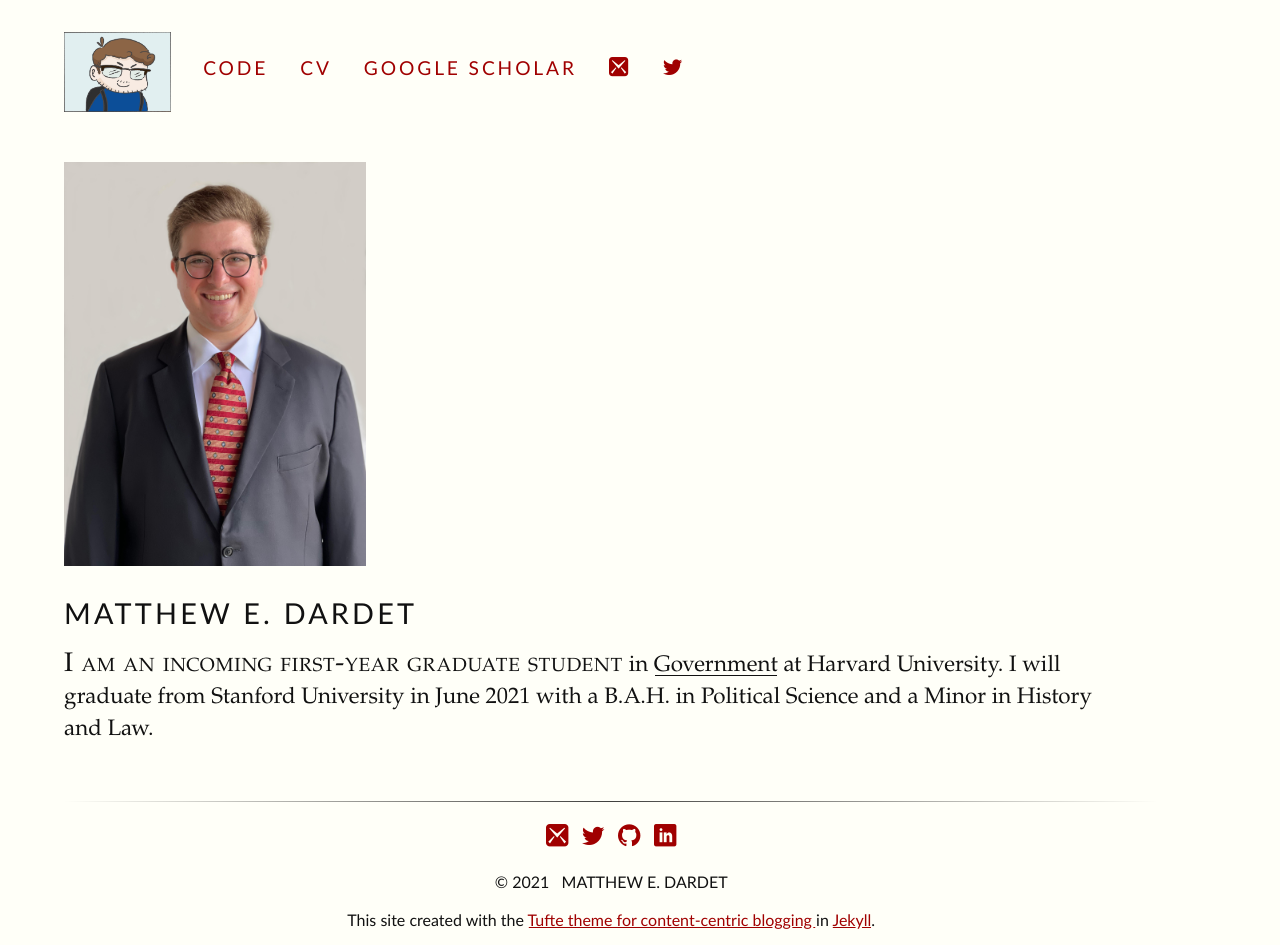
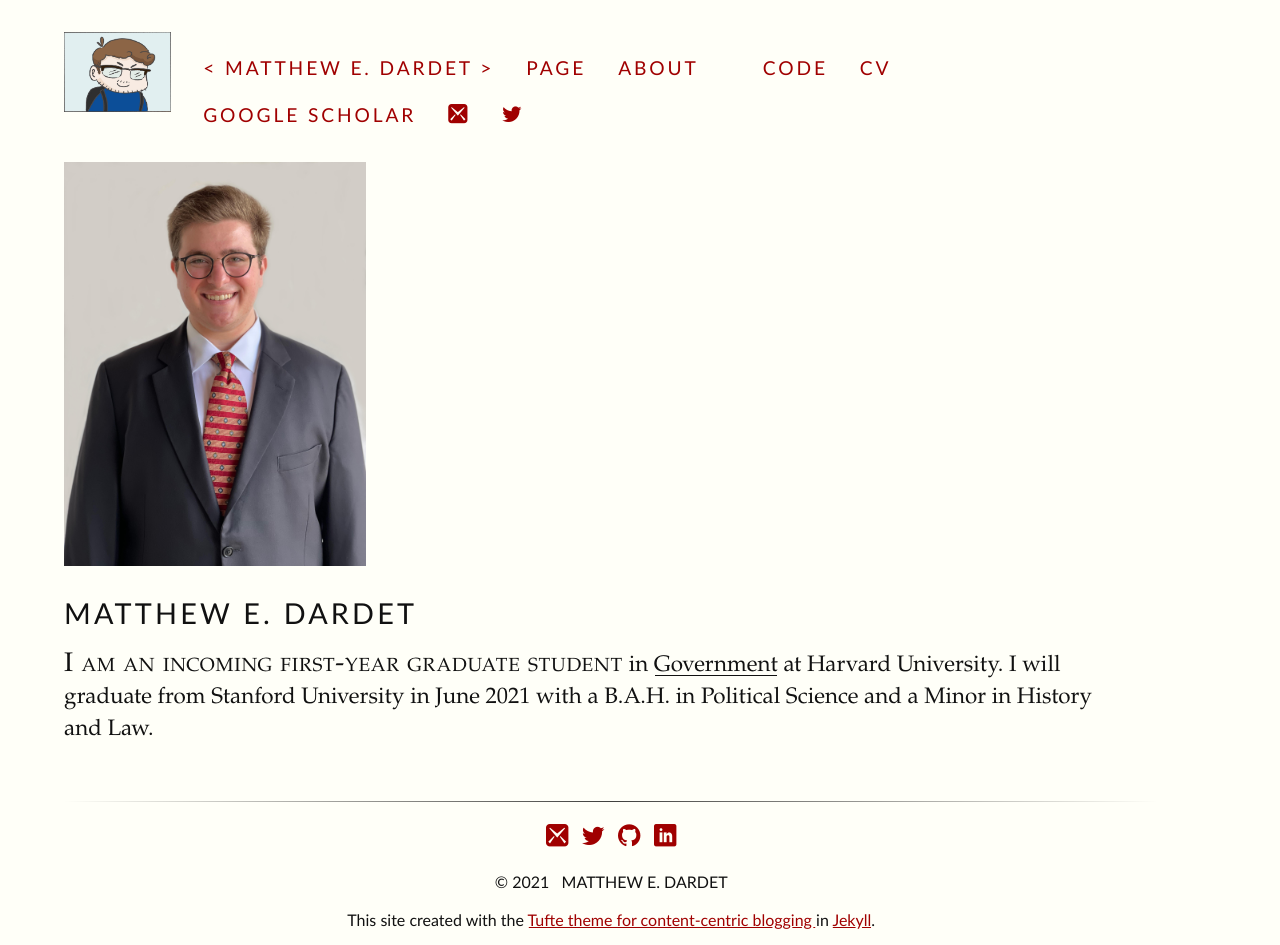
Before and after one commit to matthewdardet/matthewdardet.github.io, a Jekyll site: the page built from index.html, in a window 1280 px wide. Built offline with Jekyll 4.4.1, drawn with Linux system fonts in a browser that asks for light colours; some web fonts are replaced.

Commit message:
Update header.html

```diff
--- a/_includes/header.html
+++ b/_includes/header.html
@@ -2,6 +2,15 @@
 <header>
     <nav class="group">
 		<a href=""><img class="badge" src="{{site.baseurl}}/assets/img/badge_1.jpg" alt="Matthew E. Dardet"></a>
+	{% for node in site.pages %}
+		{% unless node.nav_exclude %}
+		    {% if page.url == node.url %}
+		      <a class="active" href="{{node.url | prepend: site.baseurl}}" class="active">{{node.title}}</a>
+		    {% else %}
+		      <a href="{{node.url | prepend: site.baseurl}}">{{node.title}}</a>
+		    {% endif %}
+	    {% endunless %}
+  	{% endfor %}
 		<a href="https://github.com/matthewdardet">Code</a>
 		<a href="assets/(CV) Matthew E. Dardet.pdf">CV</a>
 		<a href="https://scholar.google.com/citations?user=p5FGWZYAAAAJ&hl=en">Google Scholar</a>
```
